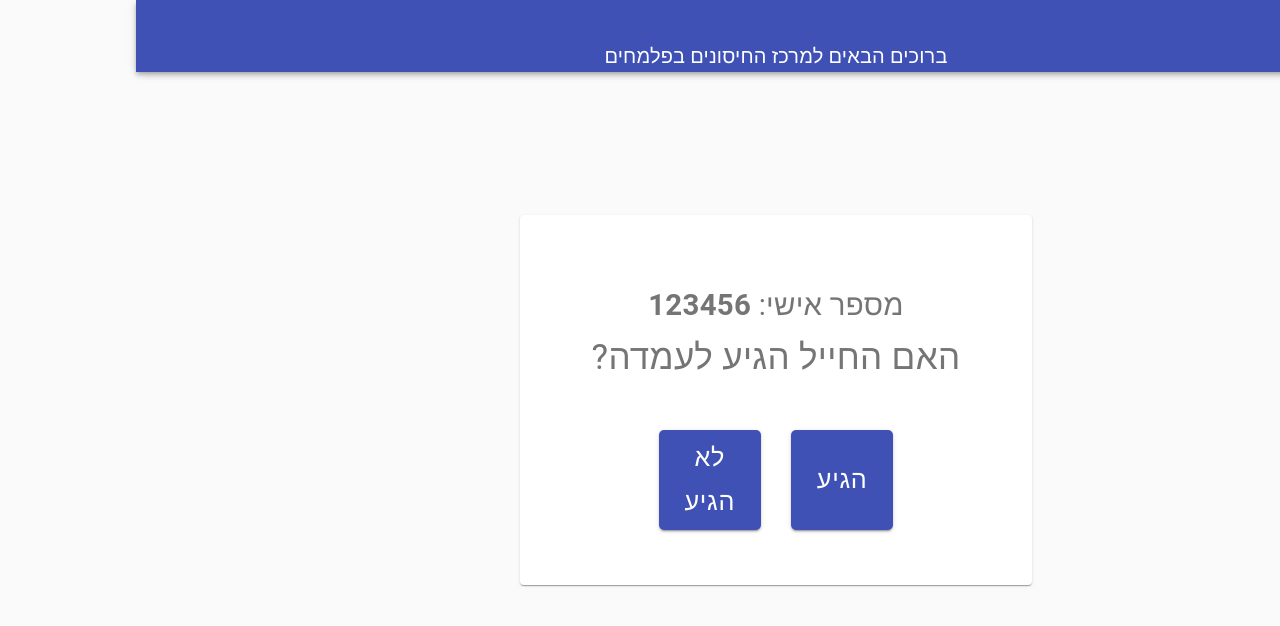
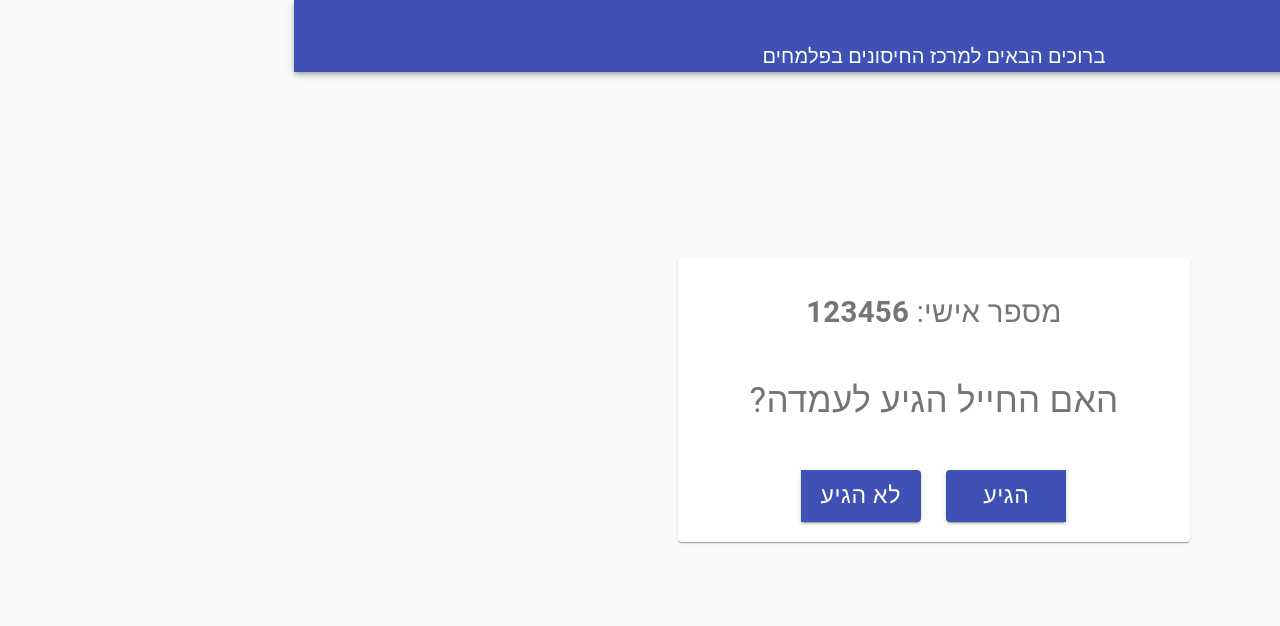
Before and after one commit to AmitFeldman/queue-rona, a React (Create React App) app: page /1 in a window 1280 px wide. Shown: the top 626 px of the page. Built offline with nearby package versions, Linux system fonts and the light colour scheme; what jss-rtl would draw is missing.

Commit message:
br changes

```diff
--- a/src/App.js
+++ b/src/App.js
@@ -9,7 +9,6 @@ import Palmahim from './Bacha_30_Palmachim.png';
 import Typography from '@material-ui/core/Typography';
 import Avatar from '@material-ui/core/Avatar';
 
-const Component1 = () => <div>1</div>;
 const Component2 = () => <div>2</div>;
 const Component3 = () => <div>3</div>;
 const Component4 = () => <div>4</div>;
--- a/src/components/IsSoldierArrived.js
+++ b/src/components/IsSoldierArrived.js
@@ -1,17 +1,12 @@
-import React, {useEffect} from 'react';
-import FormControl from '@material-ui/core/FormControl';
+import React, {useEffect, makeStyles} from 'react';
 import {
   Button,
   Grid,
-  FormControlLabel,
-  ControlLable,
   FormLabel,
   List,
   Paper,
-  Radio,
-  RadioGroup,
-  TextField,
   ButtonGroup,
+  FormControl,
 } from '@material-ui/core';
 
 const IsSoldierArrived = () => {
@@ -29,55 +24,41 @@ const IsSoldierArrived = () => {
       justify="center"
       style={{minHeight: '100vh'}}>
       <Paper style={{width: '40vw'}}>
-        <br />
-        <br />
-        <br />
         <List dense></List>
-        <FormLabel style={{fontSize: '210%'}}>
-          {' '}
+        <FormControl>
+          <FormLabel
+            component="legend"
+            spacing={30}
+            style={{fontSize: '210%', padding: '3vh'}}>
             מספר אישי: <b>{soldierId} </b>
           </FormLabel>
-        <br />
-        <br />
 
-        <FormLabel style={{fontSize: '250%'}} component="legend">
+          <FormLabel
+            style={{fontSize: '250%', padding: '4vh'}}
+            component="legend">
             האם החייל הגיע לעמדה?
           </FormLabel>
-        <br />
-        <br />
+
           <ButtonGroup
-          margin="dense"
-          style={{display: 'flex', justifyContent: 'center'}}
+            style={{display: 'flex', justifyContent: 'center', padding: '20px'}}
             row
             aria-label="position"
             name="position"
             defaultValue="top">
             <Button
+              style={{fontSize: '23px', width: '120px'}}
               variant="contained"
-            color="primary"
-            style={{
-              borderRadius: '5px',
-              margin: '15px',
-              width: '20%',
-              fontSize: '180%',
-            }}>
+              color="primary">
               הגיע
             </Button>
-
             <Button
+              style={{marginRight: '2vw', fontSize: '23px', width: '120px'}}
               variant="contained"
-            color="primary"
-            style={{
-              borderRadius: '5px',
-              margin: '15px',
-              width: '20%',
-              fontSize: '180%',
-            }}>
+              color="primary">
               לא הגיע
             </Button>
           </ButtonGroup>
-        <br />
-        <br />
+        </FormControl>
       </Paper>
     </Grid>
   );
```
Lines whose indentation alone changed are shown as unchanged.
